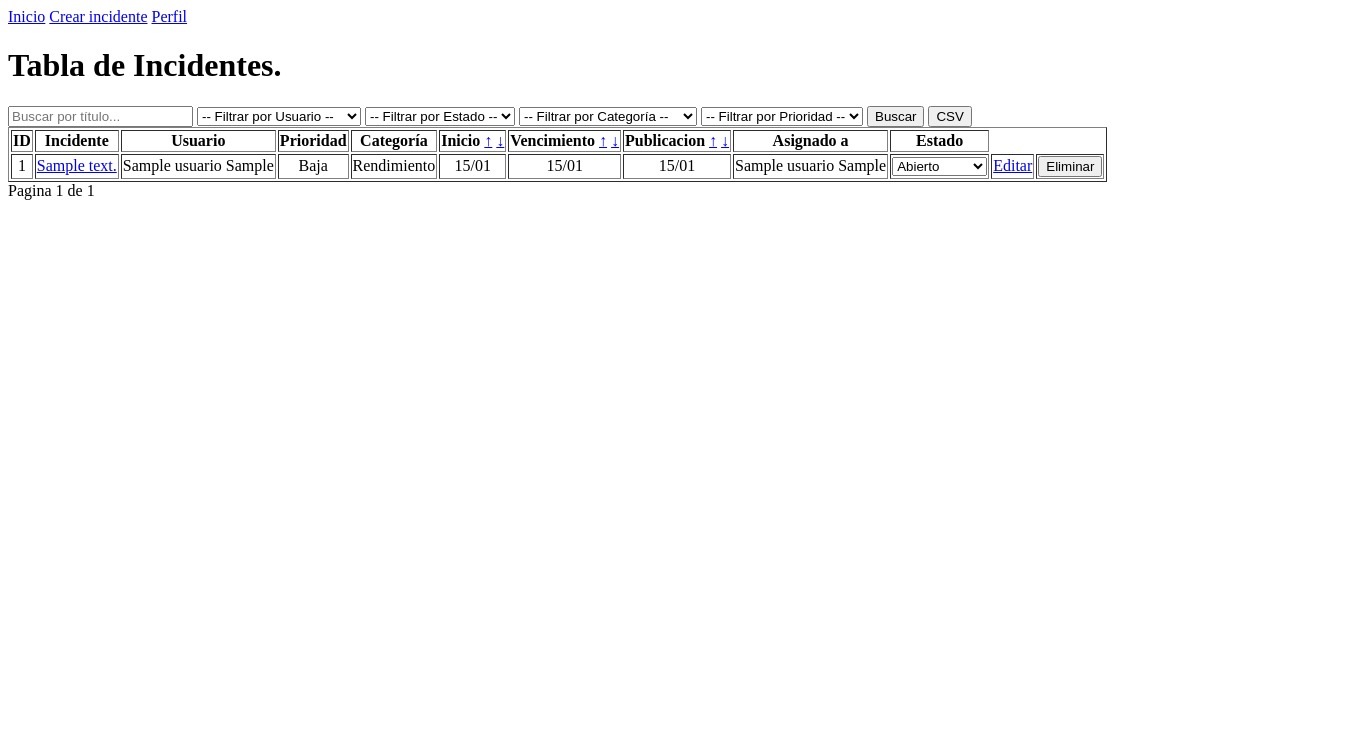
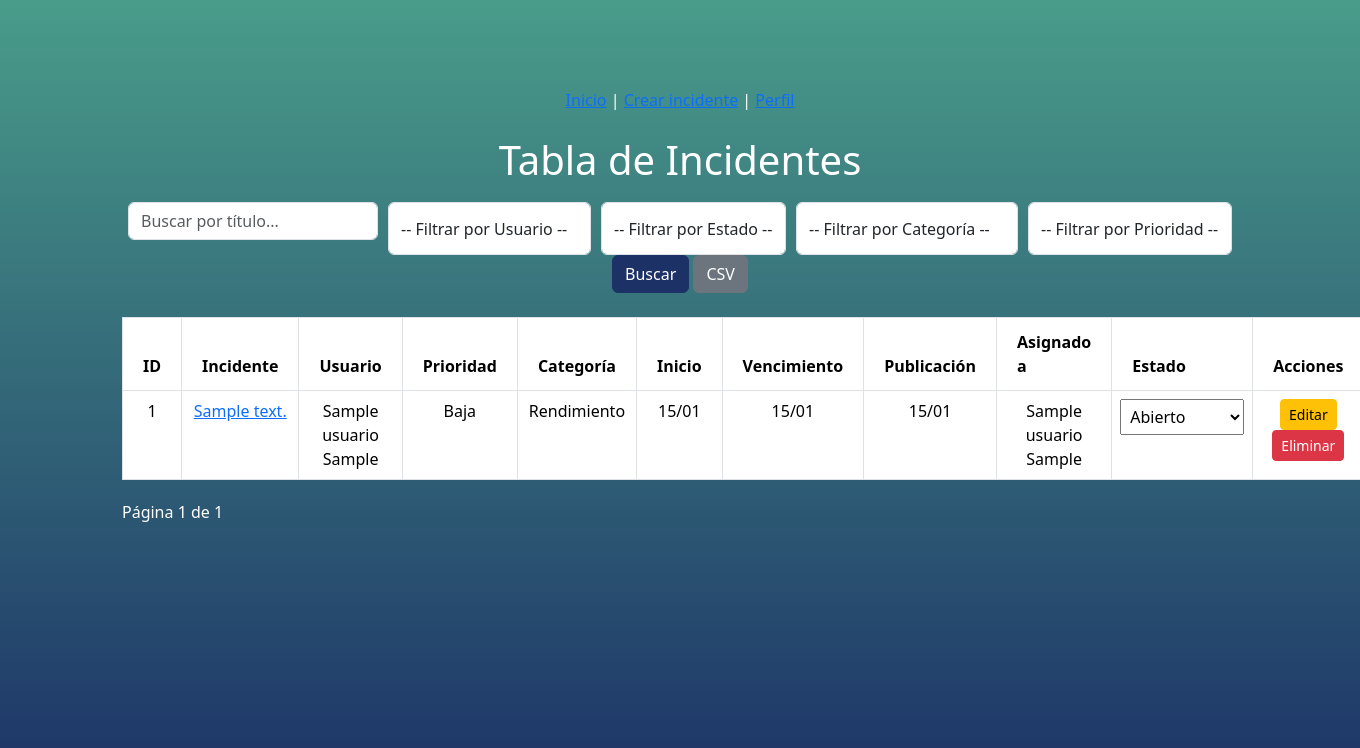
Before and after one commit to amadorssa/incidentia, a Django app: a page that uses incidents/templates/table.html in a window 1360 px wide. Shown: the top 748 px of the page. Run offline with Django 4.2, Linux system fonts and the light colour scheme; a user stored in the database is signed in; tables that the repository leaves empty hold one stand-in row (values such as "Sample post"); some libraries are stand-ins or nearby versions.

Commit message:
Actualizando CSS y front

```diff
--- a/cuentas/templates/signup.html
+++ b/cuentas/templates/signup.html
@@ -10,6 +10,8 @@
     <link rel="stylesheet" href="{% static 'css/styles.css' %}">
 </head>
 <body>
+    <!-- Contenedor centrado -->
+    <div class="login-bg">
         <div class="form-container">
             <h1 class="form-title">Registro de Usuario</h1>
             <form method="post">
@@ -31,5 +33,6 @@
                 </div>
             </form>
         </div>
+    </div>
 </body>
 </html>
--- a/incidents/templates/table.html
+++ b/incidents/templates/table.html
@@ -1,29 +1,67 @@
+{% load static %}
+
 <!DOCTYPE html>
 <html lang="es">
+
 <head>
     <meta charset="UTF-8">
     <meta name="viewport" content="width=device-width, initial-scale=1.0">
     <title>Tablas de Incidentes</title>
+
+    <!-- Cargar scripts y estilos -->
+    <script type="module" src="{% static 'js/main.js' %}"></script>
+    <link href="https://cdn.jsdelivr.net/npm/bootstrap@5.3.1/dist/css/bootstrap.min.css" rel="stylesheet">
+    <link rel="stylesheet" href="{% static 'css/styles.css' %}">
+
+    <style>
+        /* Barra de filtros horizontal */
+        .filters-bar {
+            display: flex;
+            justify-content: flex-start;
+            gap: 10px;
+            margin-top: 10px;
+        }
+
+        .filters-bar .form-control {
+            width: auto; /* Ajusta el tamaño de los campos */
+            max-width: 250px;
+        }
+    </style>
 </head>
+
 <body>
-    <a href="{% url 'incidents:overview' slug=slug %}">Inicio</a>
-    <a href="{% url 'incidents:add_incident' slug=slug %}">Crear incidente</a>
-    <a href="{% url 'accounts:profile' slug=slug%}">Perfil</a>
-    <h1>Tabla de Incidentes.</h1>
+    <!-- Encabezado global -->
+    <global-header></global-header>
 
+    <h1 class="mt-4"> </h1>
+    <h1 class="mt-4"> </h1>
+
+    <div class="container">
+        <!-- Navegación de enlaces -->
+        <nav class="mt-4">
+            <a href="{% url 'incidents:overview' slug=slug %}">Inicio</a> |
+            <a href="{% url 'incidents:add_incident' slug=slug %}">Crear incidente</a> |
+            <a href="{% url 'accounts:profile' slug=slug %}">Perfil</a>
+        </nav>
+
+        <h1 class="mt-4">Tabla de Incidentes</h1>
+
+        <!-- Formulario de filtros (barra de navegación horizontal) -->
         <form action="{% url 'incidents:incident_table' slug=slug %}" method="get">
-        <input name="q" type="text" placeholder="Buscar por título..." value="{{ request.GET.q|default:'' }}">
+            <div class="filters-bar">
+                <input name="q" type="text" class="form-control" placeholder="Buscar por título..."
+                    value="{{ request.GET.q|default:'' }}">
 
-        <select name="user_creator">
+                <select name="user_creator" class="form-control">
                     <option value="">-- Filtrar por Usuario --</option>
                     {% for user in user_creators %}
                     <option value="{{ user.id }}" {% if request.GET.user_creator == user.id|stringformat:"s" %}selected{% endif %}>
-                {{ user|default:"Anónimo"}}
+                        {{ user|default:"Anónimo" }}
                     </option>
                     {% endfor %}
                 </select>
 
-        <select name="estado">
+                <select name="estado" class="form-control">
                     <option value="">-- Filtrar por Estado --</option>
                     {% for estado_key, estado_display in estados %}
                     <option value="{{ estado_key }}" {% if request.GET.estado == estado_key %}selected{% endif %}>
@@ -32,76 +70,75 @@
                     {% endfor %}
                 </select>
 
-        <select name="category">
+                <select name="category" class="form-control">
                     <option value="">-- Filtrar por Categoría --</option>
                     {% for category_key, category_display in categories %}
-            <option value="{{ category_key }}" {% if request.GET.category == category_key %}selected{% endif %}>{{ category_display }}</option>
+                    <option value="{{ category_key }}" {% if request.GET.category == category_key %}selected{% endif %}>
+                        {{ category_display }}
+                    </option>
                     {% endfor %}
                 </select>
 
-        <select name="prioridad">
+                <select name="prioridad" class="form-control">
                     <option value="">-- Filtrar por Prioridad --</option>
                     {% for prioridad_key, prioridad_display in prioridades %}
-            <option value="{{ prioridad_key }}" {% if request.GET.prioridad == prioridad_key %}selected{% endif %}>{{ prioridad_display }}</option>
+                    <option value="{{ prioridad_key }}" {% if request.GET.prioridad == prioridad_key %}selected{% endif %}>
+                        {{ prioridad_display }}
+                    </option>
                     {% endfor %}
+                </select>
+            </div>
+        </form>
 
-    </form>
+         <!-- Exportar CSV solo si es admin -->
          {% if is_admin %}
          <form action="{% url 'incidents:export_incidents_csv' slug=slug %}" method="get" style="display: inline">
              <input type="hidden" name="q" value="{{ request.GET.q }}">
              <input type="hidden" name="user_creator" value="{{ request.GET.user_creator }}">
-        <button type="submit">Buscar</button>
-        <button type="submit">CSV</button>
+             <button type="submit" class="btn btn-primary">Buscar</button>
+             <button type="submit" class="btn btn-secondary">CSV</button>
          </form>
          {% endif %}
-    <table border="1">
+
+        <!-- Tabla de Incidentes -->
+        <table class="table table-bordered mt-4">
             <thead>
                 <tr>
-                <th style="text-align: center;">ID</th>
-                <th style="text-align: center;">Incidente</th>
-                <th style="text-align: center;">Usuario</th>
-                <th style="text-align: center;">Prioridad</th>
-                <th style="text-align: center;">Categoría</th>
-                <th style="text-align: center;">
-                    Inicio
-                    <a href="?ordering=start_date">↑</a>
-                    <a href="?ordering=-start_date">↓</a>
-                </th>
-                <th style="text-align: center;">
-                Vencimiento
-                <a href="?ordering=due_date">↑</a>
-                <a href="?ordering=-due_date">↓</a>
-                </th>
-                <th style="text-align: center;">
-                    Publicacion
-                <a href="?ordering=pub_date">↑</a>
-                <a href="?ordering=-pub_date">↓</a>
-                </th>
-                <th style="text-align: center;">Asignado a</th>
-                <th style="text-align: center;">Estado</th>
+                    <th>ID</th>
+                    <th>Incidente</th>
+                    <th>Usuario</th>
+                    <th>Prioridad</th>
+                    <th>Categoría</th>
+                    <th>Inicio</th>
+                    <th>Vencimiento</th>
+                    <th>Publicación</th>
+                    <th>Asignado a</th>
+                    <th>Estado</th>
+                    {% if is_admin or user %}
+                    <th>Acciones</th>
+                    {% endif %}
                 </tr>
             </thead>
             <tbody>
                 {% for incident in incidents %}
                 <tr>
-                <td style="text-align: center;">{{ incident.id }}</td>
-                <td style="text-align: center;"><a href="{% url 'incidents:detail' slug=slug pk=incident.pk %}">{{ incident.incident_text }}</a></td>
-                <td style="text-align: center;">{{ incident.user_creator|default:"Anónimo" }}</td>
-                <td style="text-align: center;">{{ incident.get_prioridad_display|safe }}</td> <!-- Filtramos on safe para renderizar en HTML -->
-                <td style="text-align: center;">{{ incident.get_category_display|default:"Sin asignar" }}</td>
-                <td style="text-align: center;">{{ incident.start_date|date:"d/m" }}</td>
-                <td style="text-align: center;">{{ incident.due_date|date:"d/m" }}</td>
-                <td style="text-align: center;">{{ incident.pub_date|date:"d/m" }}</td>
-                <td style="text-align: center;">
+                    <td>{{ incident.id }}</td>
+                    <td><a href="{% url 'incidents:detail' slug=slug pk=incident.pk %}">{{ incident.incident_text }}</a></td>
+                    <td>{{ incident.user_creator|default:"Anónimo" }}</td>
+                    <td>{{ incident.get_prioridad_display|safe }}</td>
+                    <td>{{ incident.get_category_display|default:"Sin asignar" }}</td>
+                    <td>{{ incident.start_date|date:"d/m" }}</td>
+                    <td>{{ incident.due_date|date:"d/m" }}</td>
+                    <td>{{ incident.pub_date|date:"d/m" }}</td>
+                    <td>
                         {% if incident.assigned_to %}
                         {{ incident.assigned_to.usuario.nombre }} {{ incident.assigned_to.usuario.apellido }}
                         {% else %}
                         No asignado
                         {% endif %}
                     </td>
-                <td style="text-align: center;">
+                    <td>
                         {% if incident.assigned_to and incident.assigned_to.usuario == request.user %}
-                    <!-- Mostrar dropdown para editar estado si el usuario tiene permiso -->
                         <form class="update-estado-form">
                             <input type="hidden" name="incident_id" value="{{ incident.id }}">
                             <select name="estado" class="update-estado">
@@ -113,24 +150,23 @@
                             </select>
                         </form>
                         {% else %}
-                    <!-- Mostrar solo el estado actual si no tiene permiso -->
                         {{ incident.get_estado_display|safe }}
                         {% endif %}
                     </td>
+
                     {% if is_admin or user == incident.user_creator %}
-                <td style="text-align: center;"><a href="{% url 'incidents:edit_incident' slug=slug pk=incident.pk %}">Editar</a></td>
-                <td style="text-align: center;"><form action="{% url 'incidents:delete-incident' slug=slug pk=incident.pk %}?page={{ incidents.number }}" method="post" style="display: inline">
+                    <td>
+                        <a href="{% url 'incidents:edit_incident' slug=slug pk=incident.pk %}" class="btn btn-warning btn-sm">Editar</a>
+                        <form action="{% url 'incidents:delete-incident' slug=slug pk=incident.pk %}?page={{ incidents.number }}" method="post" style="display: inline">
                             {% csrf_token %}
-                                                    <button type="submit" onclick="return confirm('Quieres eliminar este incidente?');">
-                                                        Eliminar
-                                                    </button>
+                            <button type="submit" class="btn btn-danger btn-sm" onclick="return confirm('¿Quieres eliminar este incidente?');">Eliminar</button>
                         </form>
                     </td>
                     {% endif %}
                 </tr>
                 {% empty %}
                 <tr>
-                <td colspan="8">
+                    <td colspan="10" class="text-center">
                         {% if request.GET.q %}
                         No se encontraron incidentes que coincidan con "{{ request.GET.q }}".
                         {% else %}
@@ -141,20 +177,25 @@
                 {% endfor %}
             </tbody>
         </table>
-    <div class="paginacion">
+
+        <!-- Paginación -->
+        <div class="pagination">
             {% if incidents.has_previous %}
-            <a href="?page=1{% for key, value in request.GET.items %}{% if key != 'page' %}&{{ key }}={{ value }}{% endif %}{% endfor %}">&laquo; primera</a>
-            <a href="?page={{ incidents.previous_page_number }}{% for key, value in request.GET.items %}{% if key != 'page' %}&{{ key }}={{ value }}{% endif %}{% endfor %}"> anterior</a>
+            <a href="?page=1{% for key, value in request.GET.items %}{% if key != 'page' %}&{{ key }}={{ value }}{% endif %}{% endfor %}">« Primera</a>
+            <a href="?page={{ incidents.previous_page_number }}{% for key, value in request.GET.items %}{% if key != 'page' %}&{{ key }}={{ value }}{% endif %}{% endfor %}">Anterior</a>
             {% endif %}
 
-        <span>Pagina {{ incidents.number }} de {{ incidents.paginator.num_pages }}</span>
+            <span>Página {{ incidents.number }} de {{ incidents.paginator.num_pages }}</span>
 
             {% if incidents.has_next %}
-            <a href="?page={{ incidents.next_page_number }}{% for key, value in request.GET.items %}{% if key != 'page' %}&{{ key }}={{ value }}{% endif %}{% endfor %}"> siguiente</a>
-            <a href="?page={{ incidents.paginator.num_pages }}{% for key, value in request.GET.items %}{% if key != 'page' %}&{{ key }}={{ value }}{% endif %}{% endfor %}"> ultima &raquo</a>
+            <a href="?page={{ incidents.next_page_number }}{% for key, value in request.GET.items %}{% if key != 'page' %}&{{ key }}={{ value }}{% endif %}{% endfor %}">Siguiente</a>
+            <a href="?page={{ incidents.paginator.num_pages }}{% for key, value in request.GET.items %}{% if key != 'page' %}&{{ key }}={{ value }}{% endif %}{% endfor %}">Última »</a>
             {% endif %}
         </div>
-    <script> // Enviar cambios al servidor mediante una petición POST (usado para cambiar el estado del incidente)
+    </div>
+
+    <!-- Script para actualizar el estado -->
+    <script>
         document.addEventListener("DOMContentLoaded", function () {
             document.querySelectorAll(".update-estado").forEach(select => {
                 select.addEventListener("change", function () {
@@ -177,14 +218,17 @@
                             location.reload(); // Refrescar la página para reflejar el cambio
                         }
                     })
-                    .catch(error => {
-                        console.error("Error:", error);
-                        alert("Hubo un problema al actualizar el estado.");
-                    });
+                    .catch(error => console.error(error));
                 });
             });
         });
     </script>
+</body>
 
-</body>
+<h1 class="mt-4"> </h1>
+<h1 class="mt-4"> </h1>
+<h1 class="mt-4"> </h1>
+
+<global-footer></global-footer>
+
 </html>
--- a/static/css/styles.css
+++ b/static/css/styles.css
@@ -1,171 +1,83 @@
-/* Fondo general */
 body {
     background: linear-gradient(to bottom, #499c8a, #1c3166);
     color: white;
     margin: 0;
     display: flex;
     flex-direction: column;
-    min-height: 80vh;
+    min-height: 100vh;  /* Asegura que el body ocupe toda la altura de la pantalla */
     overflow-x: hidden; /* Evita el scroll horizontal */
     text-align: center;
 }
 
-.row {
-    margin-top: 100px;
-    top: 100px;
+/* Fondo de login */
+.login-bg {
+    display: flex;
+    justify-content: center; /* Centra horizontalmente */
+    align-items: center; /* Centra verticalmente */
+    min-height: 100vh;  /* Ocupa toda la altura de la pantalla */
 }
 
-/* Header global */
-.global-header {
-    background-color: #1c3166;
-    color: white;
-    padding: 1rem;
-    position: fixed;
-    top: 0;
-    left: 0;
+/* Formulario de login */
+.form-container {
+    background-color: #240047; /* Morado oscuro */
+    padding: 30px;
+    border-radius: 10px;
+    box-shadow: 0 4px 10px #0000004d; /* Sombra para profundidad */
     width: 100%;
-    z-index: 1000;
-    box-shadow: 0 4px 10px rgba(0, 0, 0, 0.5);
+    max-width: 400px; /* Ancho fijo */
+    max-height: 700px;
+    text-align: center;
+    display: flex;
+    flex-direction: column;
+    justify-content: center; /* Centra el contenido verticalmente */
+    align-items: center; /* Centra el contenido horizontalmente */
 }
 
-.global-header .nav-list {
-    list-style: none;
-    display: flex;
-    gap: 1rem;
-    justify-content: center;
-    margin: 0;
-    padding: 0;
+.form-title {
+    color: #FFFFFF;
+    font-size: 1.8rem;
+    margin-bottom: 1rem;
+    text-shadow: 0 2px 5px rgba(0, 0, 0, 0.3);
 }
 
-.global-header .nav-list li a {
-    text-decoration: none;
-    color: white;
-    font-weight: bold;
+input {
+    padding: 12px;
+    margin-bottom: 15px;
+    border: none;
+    border-radius: 5px;
+    font-size: 16px;
+    width: 100%;
+    max-width: 300px;
+    box-sizing: border-box;
+    background-color: rgba(28, 49, 102, 0.8); /* Azul oscuro semi-transparente */
+    color: #FFFFFF; /* Texto blanco */
 }
 
-.global-header .nav-list li a:hover {
-    color: #f0a500;
+input::placeholder {
+    color: #B0C4DE; /* Placeholder gris claro */
 }
 
-/* Sidebar */
-.sidebar {
+.form-input {
+    width: 100%;
+    padding: 0.8rem;
+    margin-bottom: 1rem;
+    border: 1px solid #555555;
     border-radius: 10px;
-    box-shadow: 0 4px 10px rgba(0, 0, 0, 0.5);
-    width: 250px;
-    background-color: #23232c;
-    color: white;
-    position: fixed;
-    top: 80px; /* Altura del header */
-    bottom: 0;
-    left: 0;
-    overflow-y: auto;
-    overflow-x: hidden; /* Evita scroll horizontal */
-    transition: width 0.3s ease;
-    z-index: 1000;
+    background-color: #1C3166;
+    color: #FFFFFF;
+    font-size: 1rem;
+    outline: none;
+    transition: border-color 0.3s ease;
 }
 
-.sidebar.collapsed {
-    width: 70px;
+.form-input:focus {
+    border-color: #40FFDC;
 }
 
-.sidebar.collapsed ul {
-    display: none;
-}
-
-.sidebar.collapsed .sidebar-header h2 {
-    display: none; /* Oculta la palabra "Menú" al colapsar */
-}
-
-.sidebar-header {
-    position: sticky;
-    top: 0;
-    z-index: 10;
-    background-color: #1c3166;
-    padding: 1rem;
-    display: flex;
-    align-items: center;
-    justify-content: space-between;
-}
-
-.sidebar ul {
-    list-style: none;
-    padding: 0;
-    margin: 0;
-}
-
-.sidebar ul li {
-    margin: 1rem 0;
-}
-
-.sidebar ul li a {
-    color: white;
-    text-decoration: none;
-    font-size: 16px;
-    display: block;
-    padding: 0.5rem 1rem;
-    border-radius: 5px;
-    transition: background 0.3s ease;
-}
-
-.sidebar ul li a:hover {
-    background-color: #00a9d4;
-}
-
-/* Contenido principal */
-.content {
-    margin-left: 250px;
-    padding: 1rem;
-    margin-top: 80px;
-    top: 90px;
-    flex-grow: 1;
-    transition: margin-left 0.3s ease;
-    overflow-y: auto; /* Permite scroll vertical */
-    max-height: calc(100vh - 177px); /* Ajusta la altura al tamaño de la pantalla menos el header */
-}
-
-.sidebar.collapsed ~ .content {
-    margin-left: 70px;
-}
-
-/* Tarjetas */
-.card {
-    border-radius: 10px;
-    border: none;
-    background-color: #2C184A;
-    transition: transform 0.2s ease, box-shadow 0.2s ease;
-}
-
-.card:hover {
-    transform: translateY(-5px);
-    box-shadow: 0 10px 20px rgba(0, 0, 0, 0.5);
-}
-
-/* Footer global */
-.global-footer {
-    background-color: #222;
-    color: #ccc;
-    text-align: center;
-    padding: 1rem;
-    width: 100%;
-    box-shadow: 0 -2px 10px rgba(0, 0, 0, 0.5);
-}
-
-.global-footer .footer-links {
-    list-style: none;
-    display: flex;
-    justify-content: center;
-    gap: 1rem;
-    margin: 1rem 0 0;
-    padding: 0;
-}
-
-.global-footer .footer-links li a {
-    text-decoration: none;
-    color: #ccc;
-}
-
-.global-footer .footer-links li a:hover {
-    color: #f0a500;
+.error-msg {
+    color: #FF6666;
+    font-size: 0.9rem;
+    margin-top: 1rem;
 }
 
 /* Botones */
@@ -217,8 +129,8 @@ form {
     text-align: center;
     display: flex;
     flex-direction: column;
-    justify-content: center; /* Centra verticalmente */
-    align-items: center; /* Centra horizontalmente */
+    justify-content: center; /* Centra el contenido verticalmente */
+    align-items: center; /* Centra el contenido horizontalmente */
 }
 
 .form-title {
@@ -274,3 +186,36 @@ header.bg-primary {
     background-color: #1c3166 !important;
     border-radius: 10px;
 }
+.table, .incident-table {
+    width: 100%;
+    border-collapse: collapse;
+}
+
+.table th, .incident-table th, .incident-table td {
+    padding: 12px 20px;
+    text-align: left;
+}
+
+.pagination {
+    margin-top: 20px;
+}
+
+.pagination a {
+    color: #1c3166;
+    text-decoration: none;
+    padding: 5px 10px;
+    margin: 5px;
+}
+
+.pagination a:hover {
+    background-color: #499c8a;
+}
+
+.filter-form input, .filter-form select {
+    padding: 10px;
+    margin-right: 10px;
+}
+
+.update-estado {
+    padding: 5px;
+}
```
Also changed, not shown: cuentas/templates/base.html (+8 -20 lines), cuentas/templates/login.html (+10 -1 lines), organizaciones/templates/create_organization.html (+44 -8 lines), organizaciones/templates/join_organization.html (+40 -6 lines), organizaciones/templates/my_organizations.html (+6 -19 lines). Lines whose indentation alone changed are shown as unchanged.
